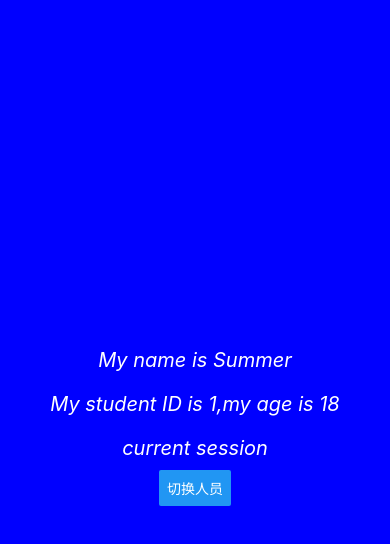
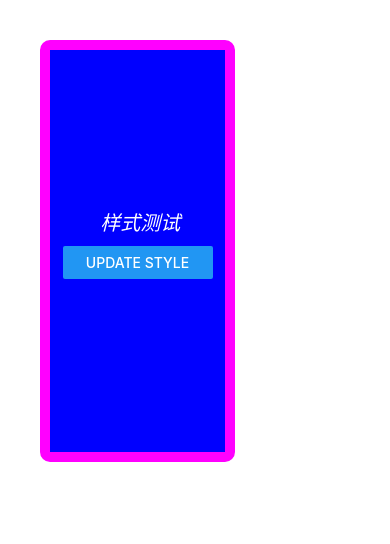
Before and after one commit to ms-online/react-native-firstapp, a React Native app: screen / in a window 390 px wide. Shown: the top 544 px of the page. Built offline with nearby package versions, Linux system fonts and the light colour scheme.

Commit message:
lesson-10

```diff
--- a/App.js
+++ b/App.js
@@ -1,3 +1,4 @@
+/* eslint-disable react-native/no-inline-styles */
 /**
  * Sample React Native App
  * https://github.com/facebook/react-native
@@ -10,40 +11,43 @@ import React, {useState} from 'react';
 import {StyleSheet, Text, View, Button} from 'react-native';
 
 const App = () => {
-  const [name, setName] = useState('Summer');
-  const [session, setSession] = useState({id: 1, age: 18});
-  const [current, setCurrent] = useState(true);
+  const [name, setName] = useState('样式测试');
+
   const onClickHandler = () => {
-    setName('Lucy');
-    setSession({id: 2, age: 20});
-    setCurrent(false);
+    setName('样式已修改');
   };
   return (
     <View style={styles.body}>
-      <Text style={styles.text}>My name is {name}</Text>
-      <Text style={styles.text}>
-        My student ID is {session.id},my age is {session.age}
-      </Text>
-      <Text style={styles.text}>
-        {current ? 'current session' : 'next session'}
-      </Text>
-      <Button title="切换人员" onPress={onClickHandler} />
+      <Text style={styles.text}> {name}</Text>
+      <View style={styles.button}>
+        <Button title="update style" onPress={onClickHandler} />
+      </View>
     </View>
   );
 };
 
 const styles = StyleSheet.create({
   body: {
-    flex: 1,
+    width: '50%',
+    height: '50%',
     backgroundColor: '#0000ff',
     alignItems: 'center',
     justifyContent: 'center',
+    borderWidth: 10,
+    borderColor: '#ff00ff',
+    borderRadius: 10,
+    margin: 40,
   },
   text: {
     color: '#ffffff',
     fontSize: 20,
     fontStyle: 'italic',
     margin: 10,
+    textTransform: 'uppercase',
+  },
+  button: {
+    width: 150,
+    height: 60,
   },
 });
 
```
Also changed, not shown: 1 other file (tests, documents, lock files or other folders).
